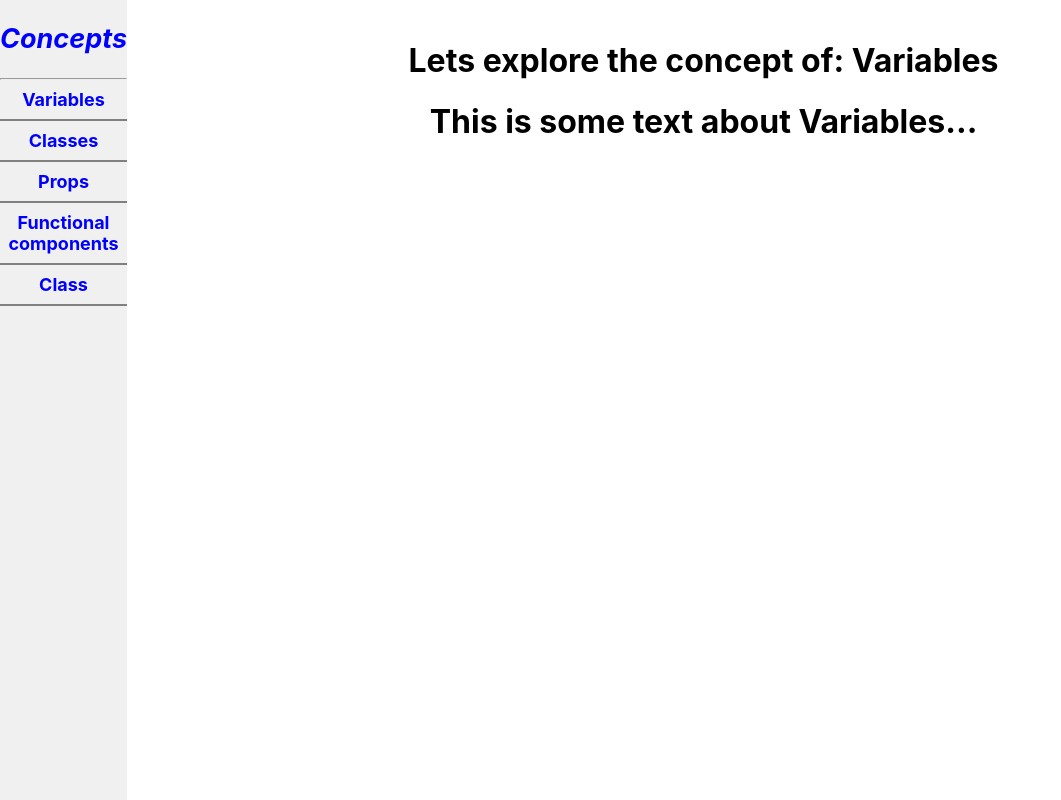
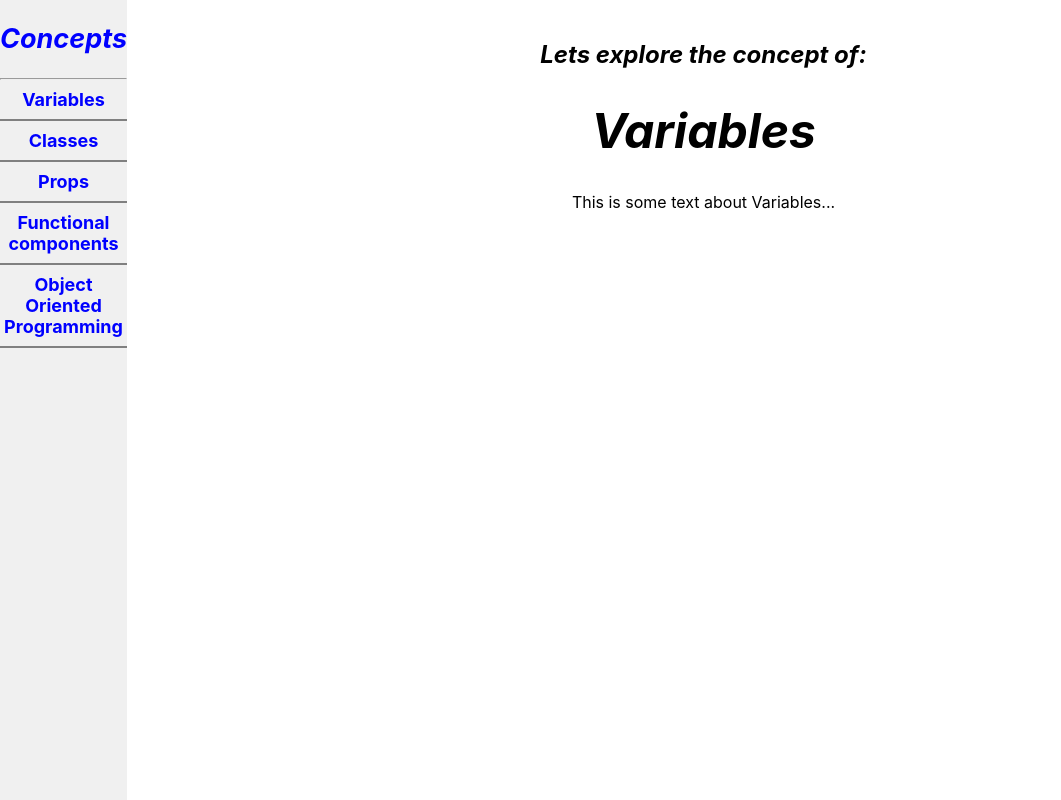
Before and after one commit to Silfr-Coder/244001-Paul-InteractiveGlossary-, a React (Create React App) app in the folder interactiveglossary/: page / in a window 1280 px wide. Shown: the whole page, without its empty margins (0-1061 px from the left). Built offline with nearby package versions, Linux system fonts and the light colour scheme.

Commit message:
Update App.js
Create handleTopicClick function to update text to whatever topic was click upon.

```diff
--- a/interactiveglossary/src/App.js
+++ b/interactiveglossary/src/App.js
@@ -9,20 +9,28 @@ function App() {
     new Topics("Classes", "This is some text about Classes..."),
     new Topics("Props", "Here's some text on props"),
     new Topics("Functional components", "Here's some text about "),
-    new Topics("Class", "This is some text on Classes"),
+    new Topics("Object Oriented Programming", "This is some text on OOP"),
   ]);
 
   const [currentTopic, setCurrentTopic] = useState(0);
+  const handleTopicClick = (index) => {
+    setCurrentTopic(index);
+  };
 
   return (
     <div className="App">
+      {/* side-column here */}
       <div className="concept-container">
         <div className="topic-column">
           <h2>Concepts</h2>
           <hr></hr>
-          {topics.map((topic) => {
+          {topics.map((topic, index) => {
             return (
-              <li className="button-link-column">
+              <li
+                key={index}
+                className="button-link-column"
+                onClick={() => handleTopicClick(index)}
+              >
                 {topic.title}
                 <hr class="h-line" />
               </li>
@@ -30,9 +38,13 @@ function App() {
           })}
         </div>
       </div>
+
+      {/* main area for concept text */}
       <div className="concept-text">
-        <h1>Lets explore the concept of: {topics[currentTopic].title}</h1>
-        <h1>{topics[currentTopic].topicText}</h1>
+        <h2>
+          Lets explore the concept of: <h1>{topics[currentTopic].title}</h1>
+        </h2>
+        <p>{topics[currentTopic].topicText}</p>
       </div>
     </div>
   );
```
